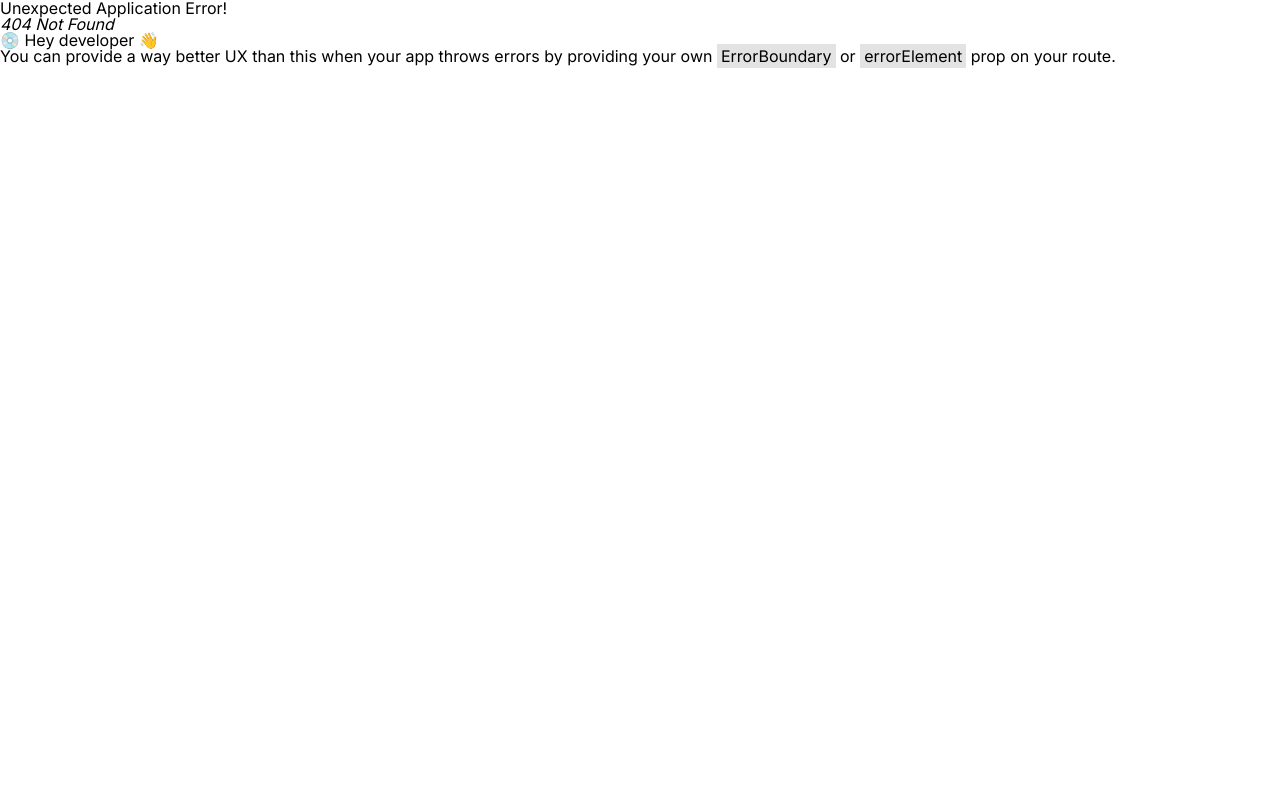
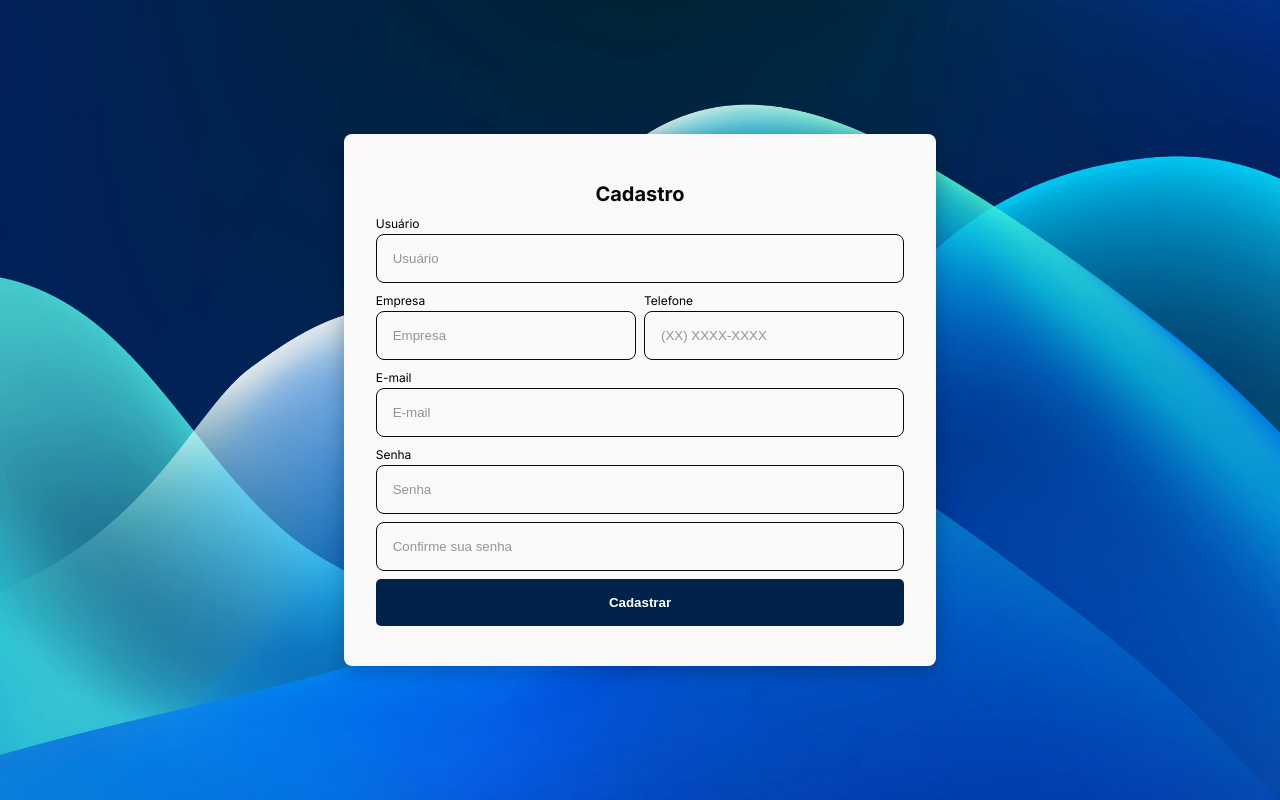
Before and after one commit to SofiaMartinslv/forecasting, a React (Vite) app: page /signup in a window 1280 px wide. Before the commit this address had no page. Built offline with nearby package versions, Linux system fonts and the light colour scheme.

Commit message:
sign up page

```diff
--- a/src/pages/Login/index.tsx
+++ b/src/pages/Login/index.tsx
@@ -24,18 +24,18 @@ function Login() {
         <h1>Login</h1>
         <input
           type="text"
-          placeholder="Username"
+          placeholder="Usuário"
           value={username}
           onChange={(e) => setUsername(e.target.value)}
         />
         <input
           type="password"
-          placeholder="Password"
+          placeholder="Senha"
           value={password}
           onChange={(e) => setPassword(e.target.value)}
         />
         <S.Button onClick={handleLogin}>Login</S.Button>
-        <p>Não tem uma conta? <a>criar</a></p>
+        <p>Não tem uma conta? <a onClick={() => navigate("/signup")}>criar</a></p>
       </S.LoginContainer>
     </S.Container>
   )
--- /dev/null
+++ b/src/pages/SignUp/index.tsx
@@ -0,0 +1,85 @@
+import { useState } from 'react'
+import * as S from './styles'
+
+function SignUp() {
+  const [username, setUsername] = useState('')
+  const [company, setCompany] = useState('')
+  const [number, setNumber] = useState('')
+  const [email, setEmail] = useState('')
+  const [password, setPassword] = useState('')
+
+  const handleSignUp = () => {
+    console.log('cadastrado :)')
+  }
+
+  return (
+    <S.Background>
+      <S.SignUpContainer>
+        <h1>Cadastro</h1>
+        <S.InputGroup>
+          <div>
+            <label htmlFor="user">Usuário</label>
+            <input
+              id="user"
+              type="text"
+              placeholder="Usuário"
+              value={username}
+              onChange={(e) => setUsername(e.target.value)}
+            />
+          </div>
+          <S.FlexGroup>
+            <div>
+              <label htmlFor="company">Empresa</label>
+              <input
+                type="text"
+                id="company"
+                placeholder="Empresa"
+                value={company}
+                onChange={(e) => setCompany(e.target.value)}
+              />
+            </div>
+            <div>
+              <label htmlFor="number">Telefone</label>
+              <input
+                type="number"
+                id="number"
+                placeholder="(XX) XXXX-XXXX"
+                value={number}
+                onChange={(e) => setNumber(e.target.value)}
+              />
+            </div>
+          </S.FlexGroup>
+          <div>
+            <label htmlFor="email">E-mail</label>
+            <input
+              type="email"
+              id="email"
+              placeholder="E-mail"
+              value={email}
+              onChange={(e) => setEmail(e.target.value)}
+            />
+          </div>
+          <div>
+            <label htmlFor="password">Senha</label>
+            <input
+              id="password"
+              type="password"
+              placeholder="Senha"
+              value={password}
+              onChange={(e) => setPassword(e.target.value)}
+            />
+          </div>
+          <input
+            type="password"
+            placeholder="Confirme sua senha"
+            value={password}
+            onChange={(e) => setPassword(e.target.value)}
+          />
+          <S.Button onClick={handleSignUp}>Cadastrar</S.Button>
+        </S.InputGroup>
+      </S.SignUpContainer>
+    </S.Background>
+  )
+}
+
+export default SignUp
--- /dev/null
+++ b/src/pages/SignUp/styles.ts
@@ -0,0 +1,94 @@
+import styled from 'styled-components'
+import background from '../../assets/background.jpg'
+
+export const Background = styled.div`
+  background: ${({ theme }) => theme.colors.blue300};
+  background-image: url(${background});
+  background-size: cover;
+  display: flex;
+  flex-direction: column;
+  align-items: center;
+  justify-content: center;
+  height: 100vh;
+`
+
+export const SignUpContainer = styled.div`
+  box-sizing: border-box;
+  background: ${({ theme }) => theme.colors.gray100};
+  border-radius: 16px;
+  box-shadow: 0 4px 20px rgb(0 0 0 / 26%);
+  border-radius: 8px;
+  padding: 40px 32px;
+
+  h1 {
+    margin: 10px 0;
+    font-size: 20px;
+    color: ${({ theme }) => theme.colors.black};
+    font-weight: bold;
+    text-align: center;
+  }
+
+  div {
+    width: 100%;
+  }
+
+  input {
+    box-sizing: border-box;
+    padding: 16px;
+    width: 100%;
+    border-radius: 8px;
+    border: 1px solid ${({ theme }) => theme.colors.black};
+    color: ${({ theme }) => theme.colors.black};
+    background-color: transparent;
+    &:focus {
+    }
+    &::placeholder {
+      color: ${({ theme }) => theme.colors.gray500};
+    }
+  }
+
+  label {
+      font-size: 12px;
+      line-height: 20px;
+  }
+
+  a,
+  p {
+    color: white;
+  }
+
+  a {
+      font-weight: bold;
+      cursor: pointer;
+    &:hover {
+      text-decoration: underline;
+    }
+  }
+`
+
+export const FlexGroup = styled.div`
+    display: flex;
+    gap: 8px;
+`
+
+export const InputGroup = styled.div`
+    display: flex;
+    flex-direction: column;
+    gap: 8px;
+`
+
+export const Button = styled.button`
+  width: 100%;
+  padding: 16px;
+  border-radius: 8px;
+  background-color: ${({ theme }) => theme.colors.blue400};
+  color: white;
+  font-weight: bold;
+  border: none;
+  border-radius: 5px;
+  cursor: pointer;
+
+  &:hover {
+    background-color: ${({ theme }) => theme.colors.blue300};
+  }
+`
```
Also changed, not shown: src/main.tsx (+6 -1 lines).
